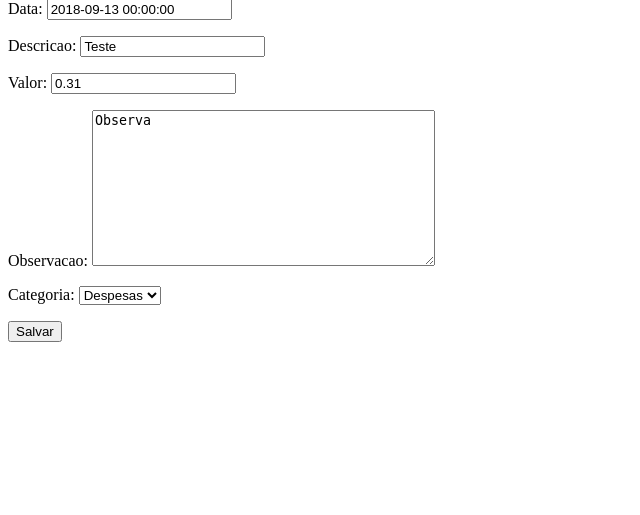
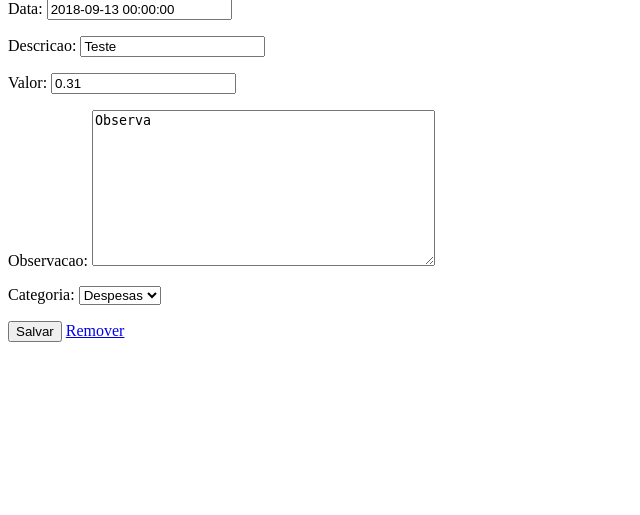
Before and after one commit to gabrielrmodesto/controle_contas, a Django app: page /update/1/ in a window 1280 px wide. Shown: the part 17-532 px from the top of the page, without its empty margins (0-640 px from the left). Run offline with Django 3.2, Linux system fonts and the light colour scheme; data comes from the database, SQL or seed files in the repository.

Commit message:
Adicionado o botão de remover, para quando for remover

```diff
--- a/contas/templates/contas/form.html
+++ b/contas/templates/contas/form.html
@@ -13,6 +13,11 @@
     {{ form.as_p }}
 
     <button type="submit">Salvar</button>
+
+    {% if transacao %}
+        <a href="{% url 'apagar_transacao' transacao.id %}">Remover</a>
+    {% endif %}
+
 </form>
 </body>
 </html>
```
